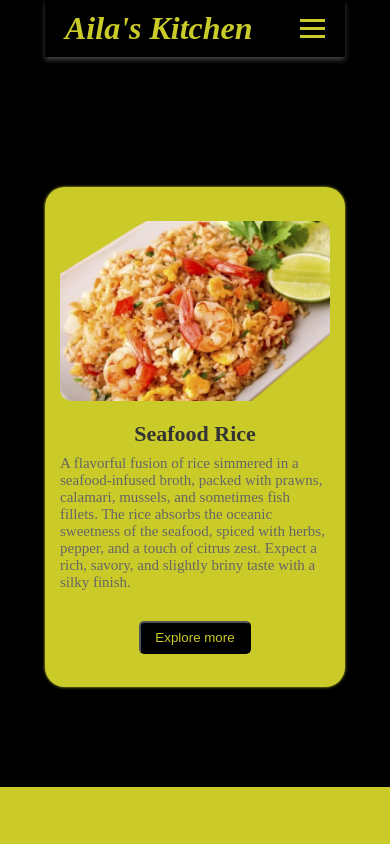
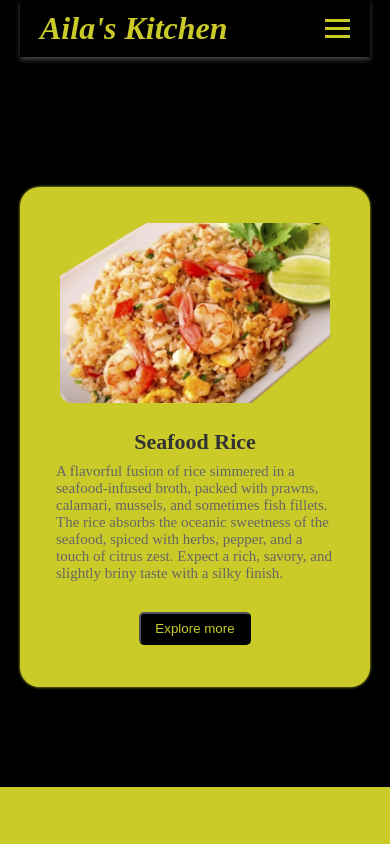
Before and after one commit to TipDevs/restaurant, a website built with webpack: page src/template.html in a window 390 px wide. Shown: the top 844 px of the page. Built offline with nearby package versions, Linux system fonts and the light colour scheme.

Commit message:
Adjust mininum width for more responsiveness

```diff
--- a/src/styles/assets/home.css
+++ b/src/styles/assets/home.css
@@ -13,7 +13,7 @@ home_main {
 .hero_box  {
     height: 100%;
     width: 70%;
-    min-width: 300px;
+    min-width: 350px;
     max-width: 1000px;
     border-radius: 20px;
     /* padding: 0 15px; */
--- a/src/styles/assets/menu.css
+++ b/src/styles/assets/menu.css
@@ -17,7 +17,7 @@
 }
 .food_card {
     width: 70%;
-    min-width: 300px;
+    min-width: 350px;
     max-width: 1000px;
     height: 400px;
     background-color: #caca29;
--- a/src/styles/static.css
+++ b/src/styles/static.css
@@ -16,7 +16,7 @@ header {
     background-color: #000;
     top: 0;
     width: 70%;
-    min-width: 300px;
+    min-width: 350px;
     max-width: 1000px;
     align-self: center;
     display: flex;
```
